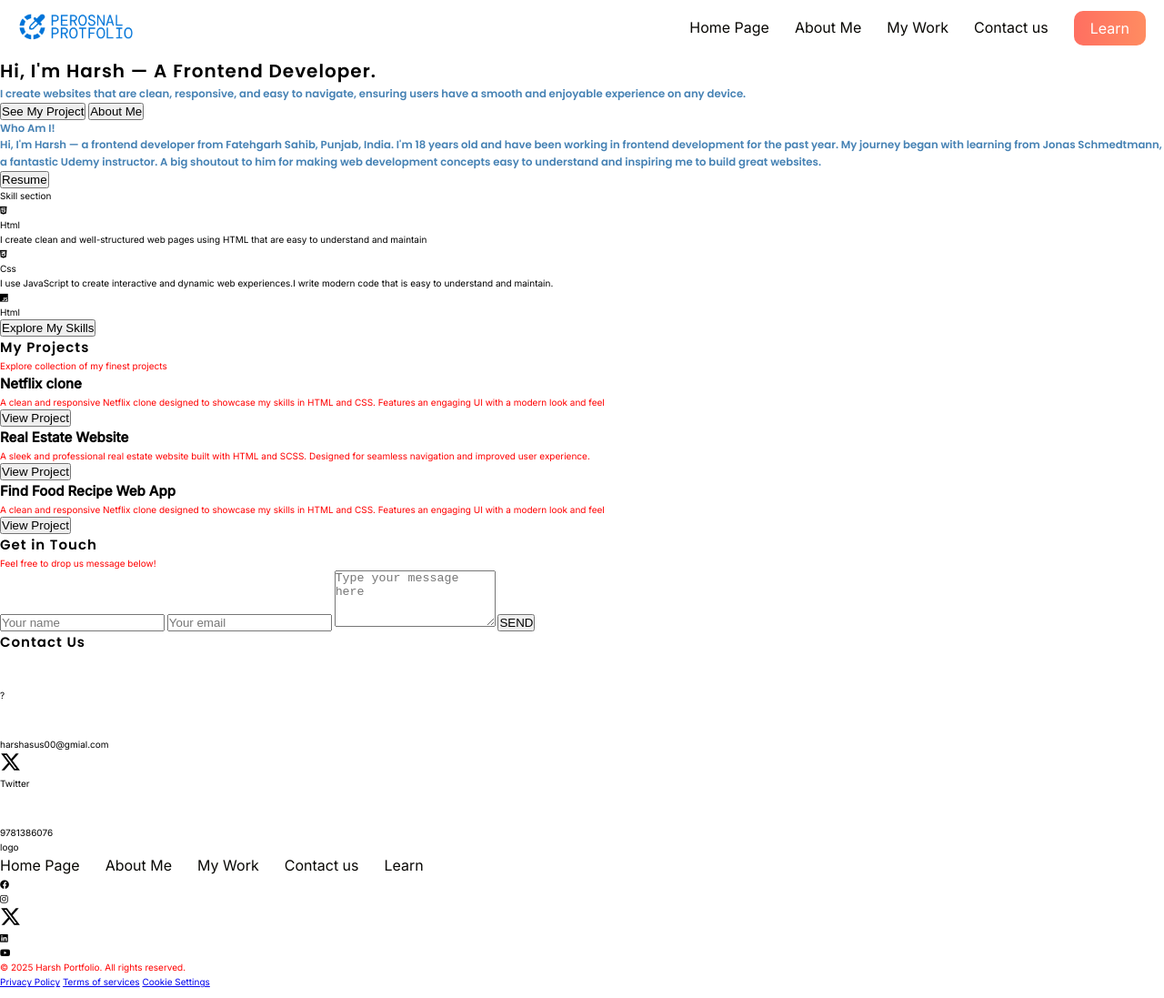
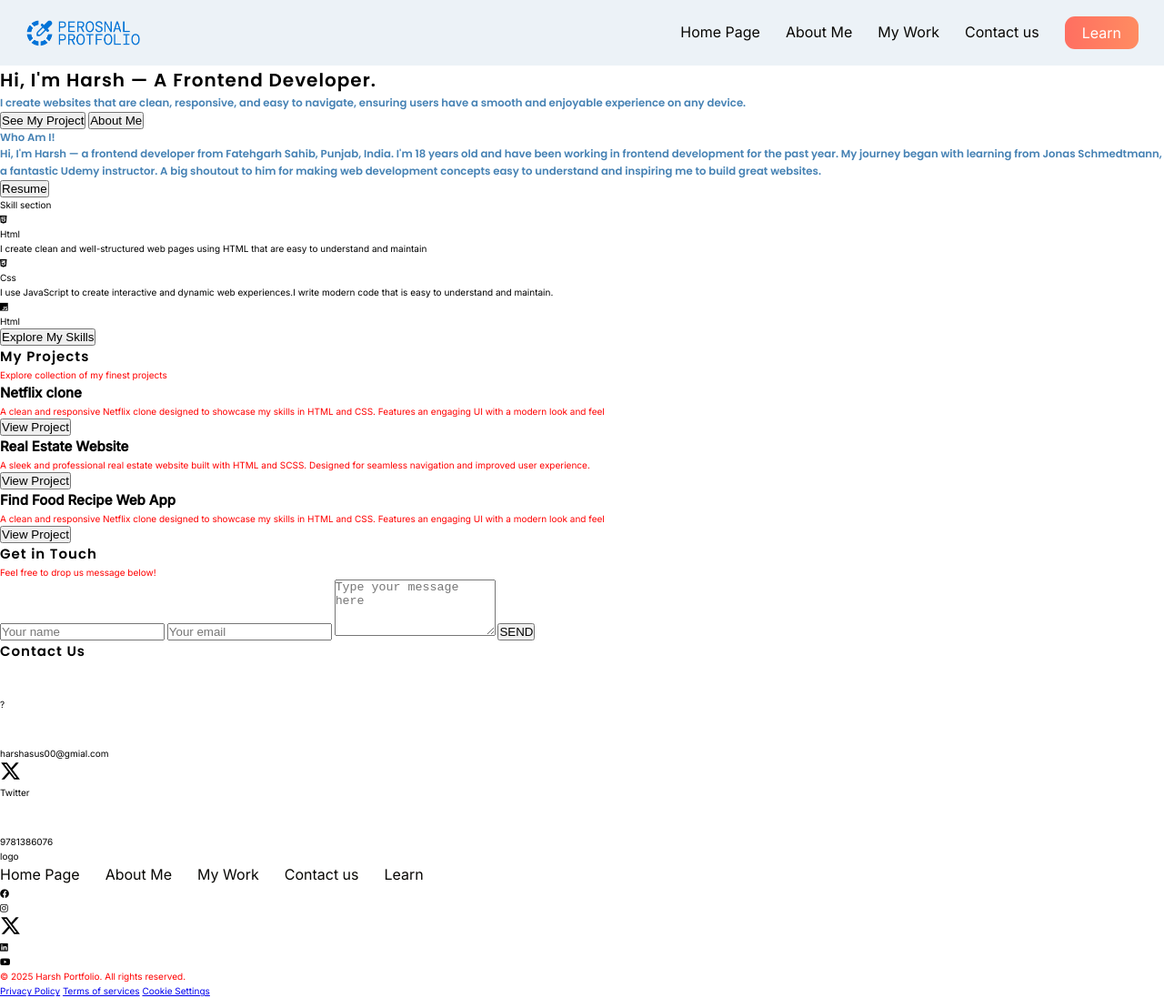
Before and after one commit to harsh120631/Personal-protfolio, a website built with Parcel: page index.html in a window 1280 px wide. Shown: the whole page at 91% size. Built offline with nearby package versions, Linux system fonts and the light colour scheme.

Commit message:
nav bar some changes

```diff
--- a/index.html
+++ b/index.html
@@ -24,7 +24,7 @@
     <!-- Navigation -->
     <div class="navigation">
       <div class="navigation__logo">
-        <img src="src/icon/perosnal-protfolio-high-resolution-logo.png" height = '32px'="logo" />
+        <img src="src/icon/perosnal-protfolio-high-resolution-logos.png" height = '32px'="logo" />
       </div>
       <ul class="navigation__list">
         <li class="navigation__item">
--- a/package.json
+++ b/package.json
@@ -18,8 +18,6 @@
   "dependencies": {
     "core-js": "^3.6.5",
     "fractional": "^1.0.0",
-    "live-server": "^1.2.2",
-    "node-sass": "^9.0.0",
     "regenerator-runtime": "^0.13.7"
   }
 }
--- a/src/sass/component/_nav.scss
+++ b/src/sass/component/_nav.scss
@@ -3,9 +3,9 @@
 .navigation{
     display: flex;
     justify-content: space-between;
-    padding: 1.2rem 2rem;
+    padding: 1.8rem 2.8rem;
     align-items: center;
-
+    background-color: #ECF2F7;
     // &__logo{
 
     // }
@@ -15,7 +15,11 @@
         list-style: none;
         display: flex;
         align-items: center;
+        transition: all 2s;
 
+    }
+    &__logo{
+        display: flex;
     }
     &__item {
         &:not(:last-child){
@@ -27,20 +31,29 @@
         color: #080704;
         font-family: inherit;
         text-decoration: none;
+        transition: all .4s;
+
+        &:hover{
+            color: rgb(9, 138, 244);
+        }
     }
     &__btn{
         text-align: center;
         font-size: inherit;
         font-family: inherit;
         background: $color-secondary;
-        padding: .9rem 1.8rem;
+        padding: .8rem 1.9rem;
         color: white;
         border: none;
-        border-radius: 1rem;
+        border-radius: 1.1rem;
         cursor: pointer;
+        transition: all .3s;
 
         &:hover{
-            color: red;
+            background:linear-gradient(90deg,red,blue) ;
+           transform: translateY(-.5rem);
         }
+
     }
+
 }
```
Also changed, not shown: dist/index.html, src/icon/perosnal-protfolio-high-resolution-logos.png (added), 3 other files.
